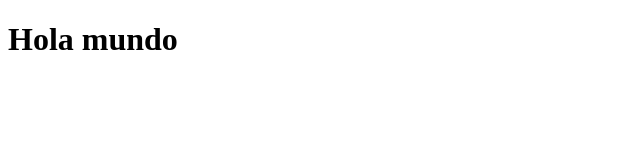
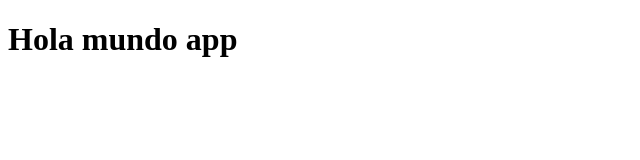
Before and after one commit to alicia-granados/MERN-EXPERIMENTS, a React (Vite) app in the folder 06-counter-react-vite/: page / in a window 1280 px wide. Shown: the top 160 px of the page, without its empty margins (0-640 px from the left). Built offline with nearby package versions, Linux system fonts and the light colour scheme.

Commit message:
✨ feat:Primer componente

```diff
--- /dev/null
+++ b/06-counter-react-vite/src/HelloWorldApp.jsx
@@ -0,0 +1,12 @@
+/*export function App () {
+    return (<h1>Hola mundo</h1>)
+}
+export const hola = '123';*/
+
+const HelloWorldApp = () => {
+   return (
+        <h1>Hola mundo app</h1>
+   )
+}
+
+export default HelloWorldApp
--- a/06-counter-react-vite/src/main.jsx
+++ b/06-counter-react-vite/src/main.jsx
@@ -1,6 +1,9 @@
 import React from 'react'
-import { render } from 'react-dom';
+import ReactDOM from 'react-dom/client';
+import HelloWorldApp from './HelloWorldApp';
 
-const saludo = <h1>Hola mundo</h1>;
-const divRoot = document.querySelector('#root');
-render ( saludo , divRoot);
+ReactDOM.createRoot( document.getElementById('root') ).render(
+    <React.StrictMode>
+        <HelloWorldApp />
+    </React.StrictMode>
+);
```
